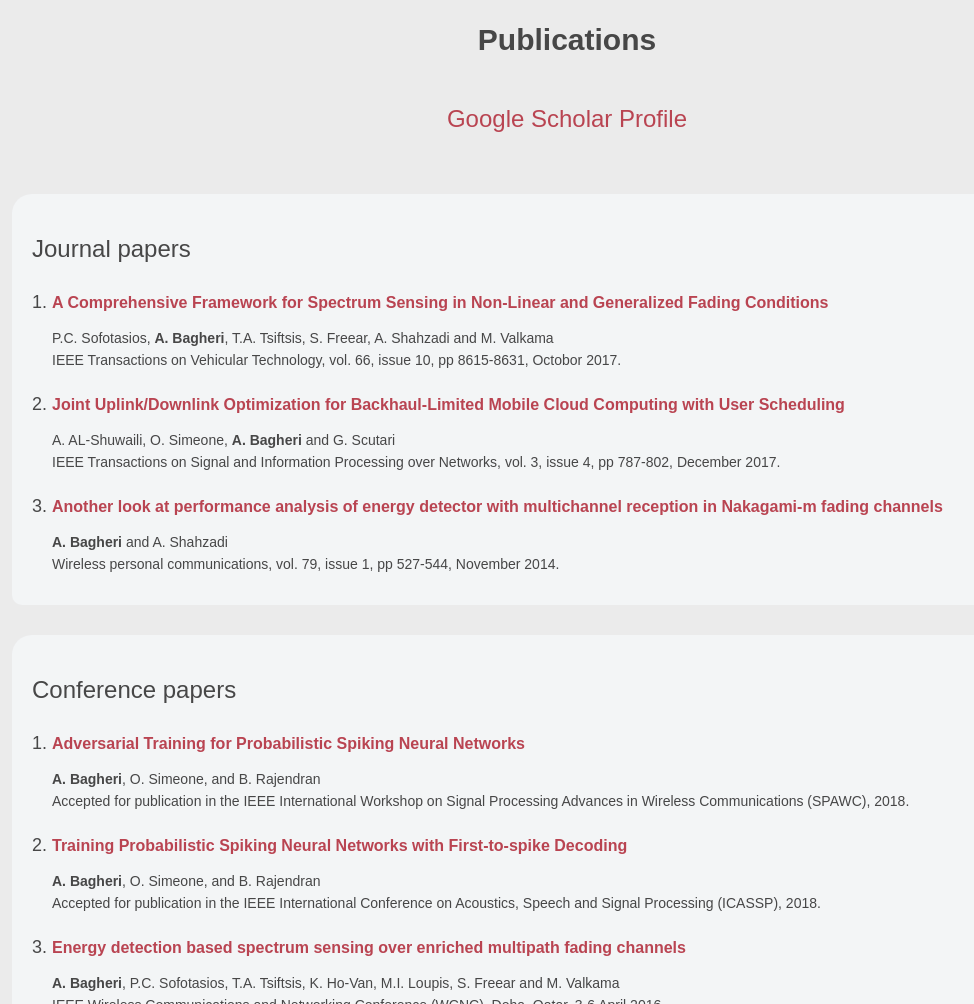
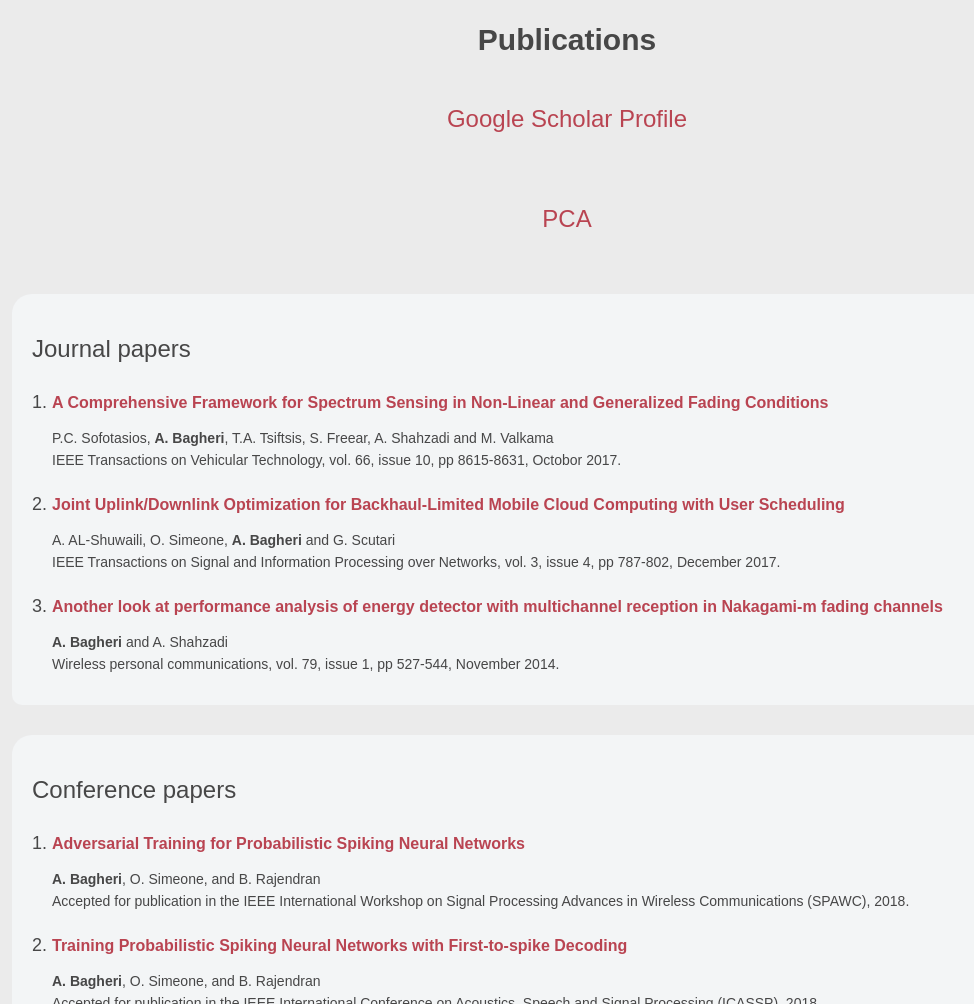
Before and after one commit to alireza365/alireza.github.io, a plain HTML site: page index.html in a window 1280 px wide. Shown: the part 2551-3555 px from the top of the page, without its empty margins (73-1047 px from the left). Drawn offline with Linux system fonts and the light colour scheme; files that its build step writes are made by us from their sources.

Commit message:
Update index.html

```diff
--- a/index.html
+++ b/index.html
@@ -297,6 +297,8 @@
         <h2 class="resint2"><b>Publications</b></h2>
 
 				<h3 class = "pub1"> <a href = "https://scholar.google.com/citations?user=_l5J4ccAAAAJ&hl=en" target="_blank">Google Scholar Profile </a></h3>
+
+				<h3 class = "pub1"> <a href = "https://github.com/alireza365/alireza365.github.io/blob/master/_posts/PCA.md" target="_blank">PCA </a></h3>
 			</div>
 		</div>
 
```
